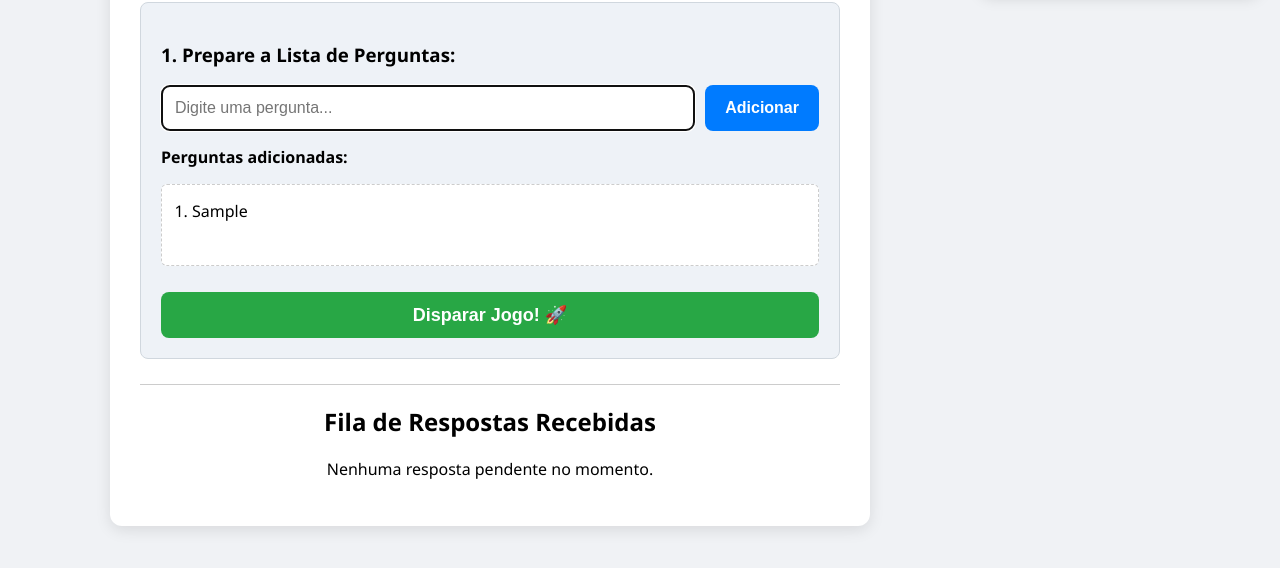
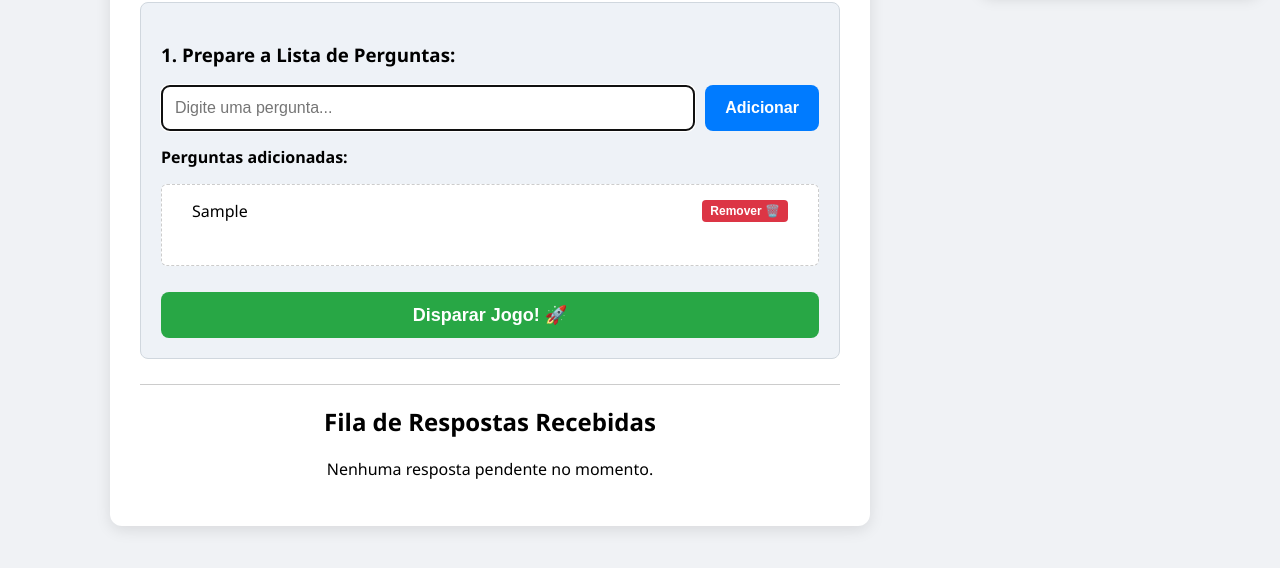
Before and after one commit to andresljong/jogo-quiz, a website: page public/professor.html in a window 1280 px wide. Both pictures are taken after typing "Sample" into the empty fields and a click on the button "Adicionar". Shown: the part 134-702 px from the top of the page. Drawn offline with nearby package versions, Linux system fonts and the light colour scheme; no server answers.

Commit message:
Update professor.html

```diff
--- a/public/professor.html
+++ b/public/professor.html
@@ -47,12 +47,12 @@
 
         let perguntasTemporarias = [];
 
-        // Assim que o professor conecta, solicita a lista atual
+        // Solicita a lista de alunos assim que o professor conecta
         socket.on('connect', () => {
             socket.emit('professor_solicita_logins');
         });
 
-        // Atualiza a lista visual dos alunos online/offline
+        // Atualiza a lista visual dos alunos no painel lateral
         socket.on('atualizar_lista_logins', (alunos) => {
             if (!alunos || alunos.length === 0) {
                 listaLogins.innerHTML = '<p style="font-size: 12px; color: #777;">Nenhum aluno conectado.</p>';
@@ -75,24 +75,48 @@
             });
         });
 
+        // Adiciona uma nova pergunta no array e re-renderiza a lista
         function adicionarNaLista() {
             const input = document.getElementById('campo-pergunta');
             const text = input.value.trim();
             if (!text) return alert("Digite a pergunta!");
 
             perguntasTemporarias.push(text);
-            const li = document.createElement('li');
-            li.style.marginBottom = "5px";
-            li.innerText = text;
-            listaPreparacao.appendChild(li);
+            atualizarListaVisual();
 
             input.value = "";
             input.focus();
         }
 
+        // Remove a pergunta pelo índice do array
+        function removerPergunta(indice) {
+            perguntasTemporarias.splice(indice, 1);
+            atualizarListaVisual();
+        }
+
+        // Atualiza a exibição visual da lista numerada no HTML
+        function atualizarListaVisual() {
+            listaPreparacao.innerHTML = '';
+
+            if (perguntasTemporarias.length === 0) {
+                return;
+            }
+
+            perguntasTemporarias.forEach((pergunta, index) => {
+                const li = document.createElement('li');
+                li.style.cssText = "margin-bottom: 8px; display: flex; justify-content: space-between; align-items: center;";
+
+                li.innerHTML = `
+                    <span style="word-break: break-word; margin-right: 10px;">${pergunta}</span>
+                    <button onclick="removerPergunta(${index})" style="background-color: #dc3545; color: white; border: none; border-radius: 4px; padding: 4px 8px; cursor: pointer; font-size: 12px; flex-shrink: 0;">Remover 🗑️</button>
+                `;
+                listaPreparacao.appendChild(li);
+            });
+        }
+
         function dispararRodada() {
             if (perguntasTemporarias.length === 0) return alert("Adicione pelo menos uma pergunta!");
-            if (confirm("Deseja iniciar o jogo agora?")) {
+            if (confirm("Deseja iniciar o jogo agora com as " + perguntasTemporarias.length + " perguntas da lista?")) {
                 socket.emit('iniciar_rodada_perguntas', { perguntas: perguntasTemporarias });
                 alert("Jogo iniciado com sucesso!");
             }
```
